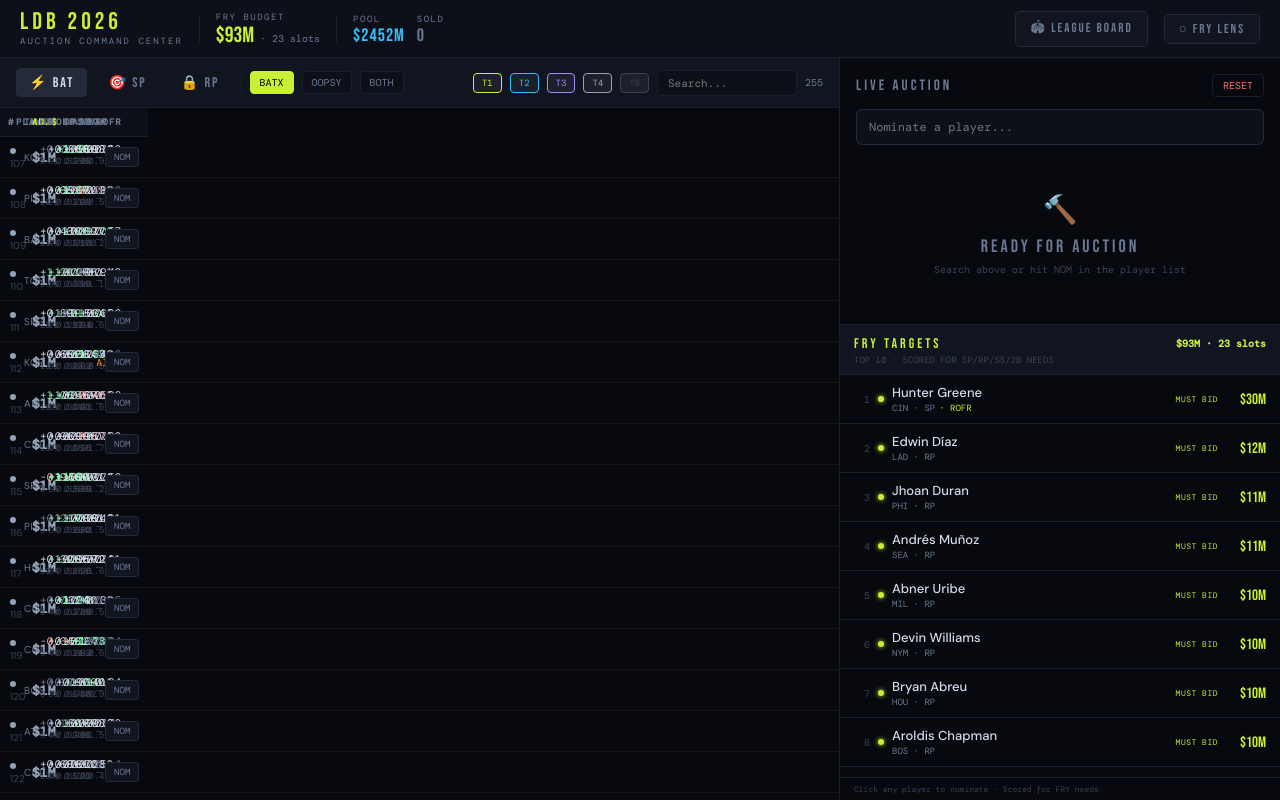
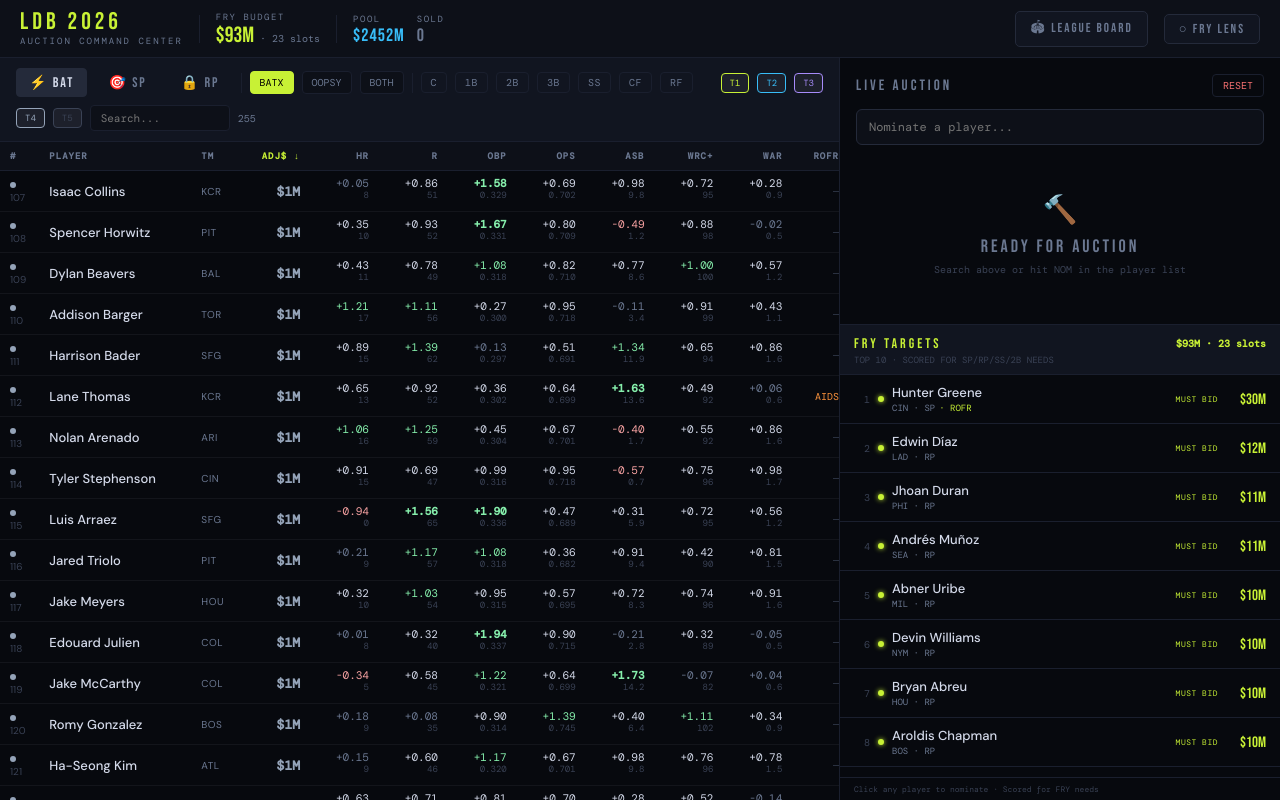
Before and after one commit to jorve/2nd-chance-auction, a React (Vite) app: page / in a window 1280 px wide. Built offline with nearby package versions, Linux system fonts and the light colour scheme.

Commit message:
added sorting logic to be able to see players by position

```diff
--- a/src/components/PlayerList.jsx
+++ b/src/components/PlayerList.jsx
@@ -91,6 +91,25 @@ export default function PlayerList() {
   // Reset sort to adj_value desc whenever tab changes
   useEffect(() => { setSortCol('adj_value'); setSortDir(-1) }, [rankingsTab])
 
+  // Position filter — empty Set means "show all"
+  const [posFilter, setPosFilter] = useState(new Set())
+  useEffect(() => { setPosFilter(new Set()) }, [rankingsTab])
+
+  const POS_OPTS = {
+    batters: ['C','1B','2B','3B','SS','CF','RF'],
+    sp:      ['SP','RP'],
+    rp:      ['SP','RP'],
+  }
+
+  function togglePos(pos) {
+    setPosFilter(prev => {
+      const next = new Set(prev)
+      if (next.has(pos)) next.delete(pos)
+      else next.add(pos)
+      return next
+    })
+  }
+
   const allForTab = rankingsTab === 'batters' ? batters : rankingsTab === 'sp' ? sp : rp
   const statCols  = STAT_COLS[rankingsTab]
   const fry       = teams['FRY'] || {}
@@ -110,6 +129,11 @@ export default function PlayerList() {
 
   const filtered = unsold.filter(p => {
     if (!tierFilter.has(p.tier)) return false
+    // Position filter: if any positions selected, player must have at least one (OR logic)
+    if (posFilter.size > 0) {
+      const playerPos = p.positions ?? []
+      if (!playerPos.some(pos => posFilter.has(pos))) return false
+    }
     if (searchQuery) {
       const q = searchQuery.toLowerCase()
       return p.name.toLowerCase().includes(q) || (p.team || '').toLowerCase().includes(q)
@@ -129,11 +153,11 @@ export default function PlayerList() {
     else { setSortCol(col); setSortDir(-1) }
   }
 
-  const TH = ({ label, col, left }) => (
+  const TH = ({ label, col, left, w }) => (
     <th
       onClick={() => handleSort(col)}
       style={{
-        padding: '8px 8px', cursor: 'pointer', whiteSpace: 'nowrap',
+        padding: '8px 10px', cursor: 'pointer', whiteSpace: 'nowrap',
         textAlign: left ? 'left' : 'right',
         fontFamily: "'DM Mono', monospace", fontSize: 9, letterSpacing: 1,
         textTransform: 'uppercase',
@@ -141,6 +165,7 @@ export default function PlayerList() {
         borderBottom: '1px solid var(--border)',
         background: 'var(--surface)',
         userSelect: 'none',
+        minWidth: w ?? 60,
       }}
     >
       {label}{sortCol === col ? (sortDir === -1 ? ' ↓' : ' ↑') : ''}
@@ -184,6 +209,31 @@ export default function PlayerList() {
           }}>{label}</button>
         ))}
 
+        <div style={{ width: 1, height: 20, background: 'var(--border)', flexShrink: 0 }} />
+
+        {/* Position filters — empty = show all */}
+        {POS_OPTS[rankingsTab].map(pos => {
+          const active = posFilter.has(pos)
+          return (
+            <button key={pos} onClick={() => togglePos(pos)} style={{
+              background: active ? 'rgba(56,189,248,.18)' : 'transparent',
+              border: `1px solid ${active ? 'var(--blue)' : 'var(--border)'}`,
+              borderRadius: 4, padding: '3px 9px',
+              fontFamily: "'DM Mono', monospace", fontSize: 10, letterSpacing: 0.5,
+              color: active ? 'var(--blue)' : 'var(--text-dim)',
+              cursor: 'pointer', transition: 'all .12s',
+              fontWeight: active ? 600 : 400,
+            }}>{pos}</button>
+          )
+        })}
+        {posFilter.size > 0 && (
+          <button onClick={() => setPosFilter(new Set())} style={{
+            background: 'none', border: 'none', cursor: 'pointer',
+            fontFamily: "'DM Mono', monospace", fontSize: 9,
+            color: 'var(--text-faint)', padding: '3px 4px',
+          }} title="Clear position filter">✕</button>
+        )}
+
         <div style={{ flex: 1 }} />
 
         {/* Tier filters */}
@@ -217,25 +267,25 @@ export default function PlayerList() {
 
       {/* ── Table ── */}
       <div style={{ flex: 1, overflow: 'auto' }}>
-        <table style={{ width: '100%', borderCollapse: 'collapse', tableLayout: 'fixed' }}>
+        <table style={{ width: '100%', borderCollapse: 'collapse', tableLayout: 'auto', minWidth: 900 }}>
           <thead style={{ position: 'sticky', top: 0, zIndex: 10 }}>
             <tr>
-              <TH label="#"     col="rank"      left />
-              <TH label="Player" col="name"     left />
-              <TH label="TM"    col="team"      left />
+              <TH label="#"      col="rank"             left  w={36} />
+              <TH label="Player" col="name"             left  w={150} />
+              <TH label="TM"     col="team"             left  w={36} />
               {showBoth ? (
                 <>
-                  <TH label="ADJ$"  col="adj_value" />
-                  <TH label="BATX"  col="est_value" />
-                  <TH label="OPSY"  col="oopsy_est_value" />
+                  <TH label="ADJ$"  col="adj_value"        w={72} />
+                  <TH label="BATX"  col="est_value"        w={60} />
+                  <TH label="OPSY"  col="oopsy_est_value"  w={60} />
                 </>
               ) : (
-                <TH label="ADJ$" col="adj_value" />
+                <TH label="ADJ$" col="adj_value" w={72} />
               )}
-              {statCols.map(c => <TH key={c.key} label={c.label} col={c.key} />)}
-              <TH label="ROFR" col="rfa_team" />
-              {fryLens && <TH label="FRY" col="adj_value" />}
-              <th style={{ ...thBase, width: 52, background: 'var(--surface)' }} />
+              {statCols.map(c => <TH key={c.key} label={c.label} col={c.key} w={68} />)}
+              <TH label="ROFR"   col="rfa_team"           w={44} />
+              {fryLens && <TH label="FRY" col="adj_value" w={90} />}
+              <th style={{ ...thBase, minWidth: 50, background: 'var(--surface)' }} />
             </tr>
           </thead>
           <tbody>
@@ -438,5 +488,5 @@ const thBase = {
   color: 'var(--text-dim)', borderBottom: '1px solid var(--border)',
   whiteSpace: 'nowrap', userSelect: 'none',
 }
-const tdBase = { padding: '7px 8px', fontSize: 12, color: 'var(--text-dim)' }
-const tdNum  = { padding: '7px 8px', textAlign: 'right', fontFamily: "'DM Mono', monospace", fontSize: 11, color: 'var(--text-dim)' }
+const tdBase = { padding: '7px 10px', fontSize: 12, color: 'var(--text-dim)' }
+const tdNum  = { padding: '7px 10px', textAlign: 'right', fontFamily: "'DM Mono', monospace", fontSize: 11, color: 'var(--text-dim)' }
```
